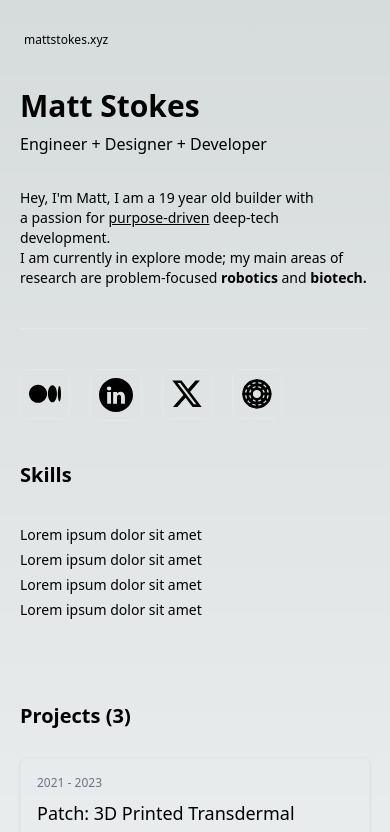
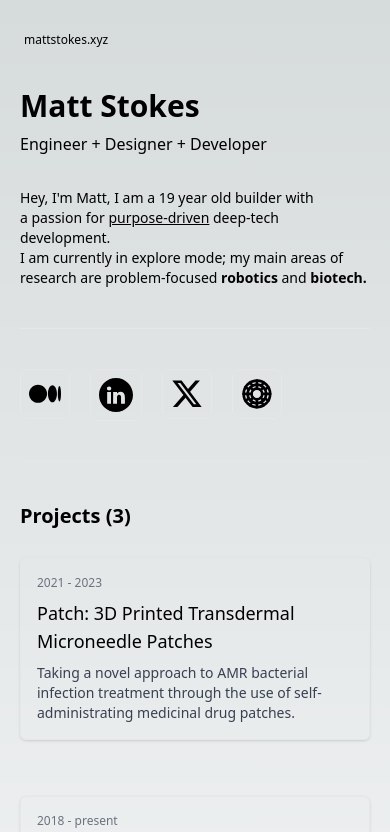
Before and after one commit to RatherStoked/PortfolioWebsite, a Next.js app: page / in a window 390 px wide. Shown: the top 832 px of the page. Built offline with nearby package versions, Linux system fonts and the light colour scheme.

Commit message:
Ticket:4 - hid skills column in mobile view

```diff
--- a/src/app/page.tsx
+++ b/src/app/page.tsx
@@ -70,7 +70,7 @@ const Page = () => {
             <Navbar />
             <Card />
             <Social />
-            <SkillCard />
+            {/* <SkillCard /> */}
             <div className="border-b pb-10 pl-5 mx-5"></div>
             <Gallery />
             <ArticleGallery />
```
